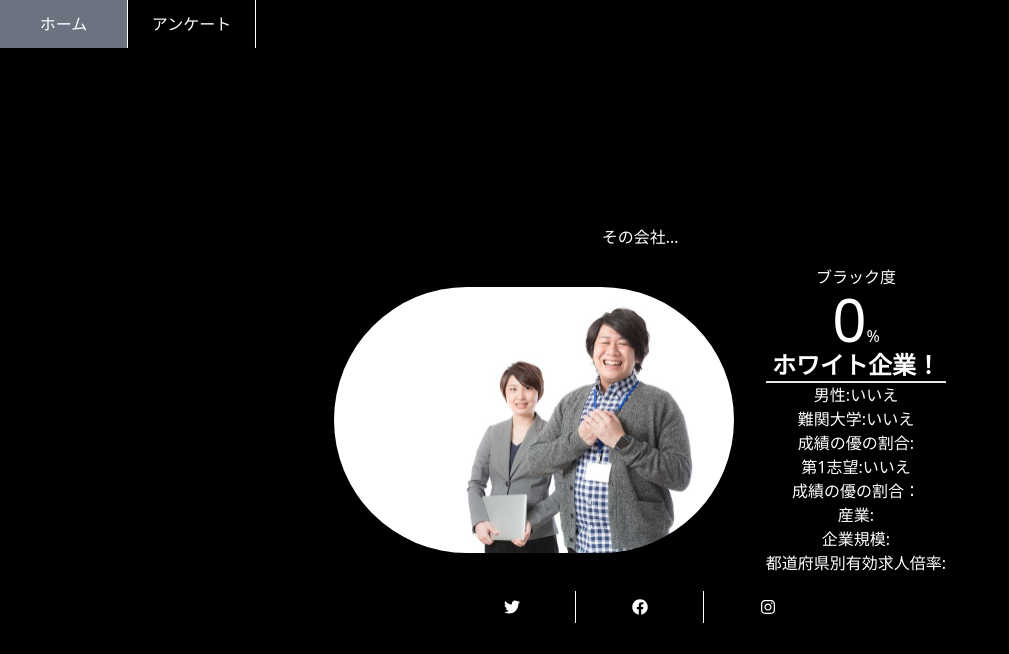
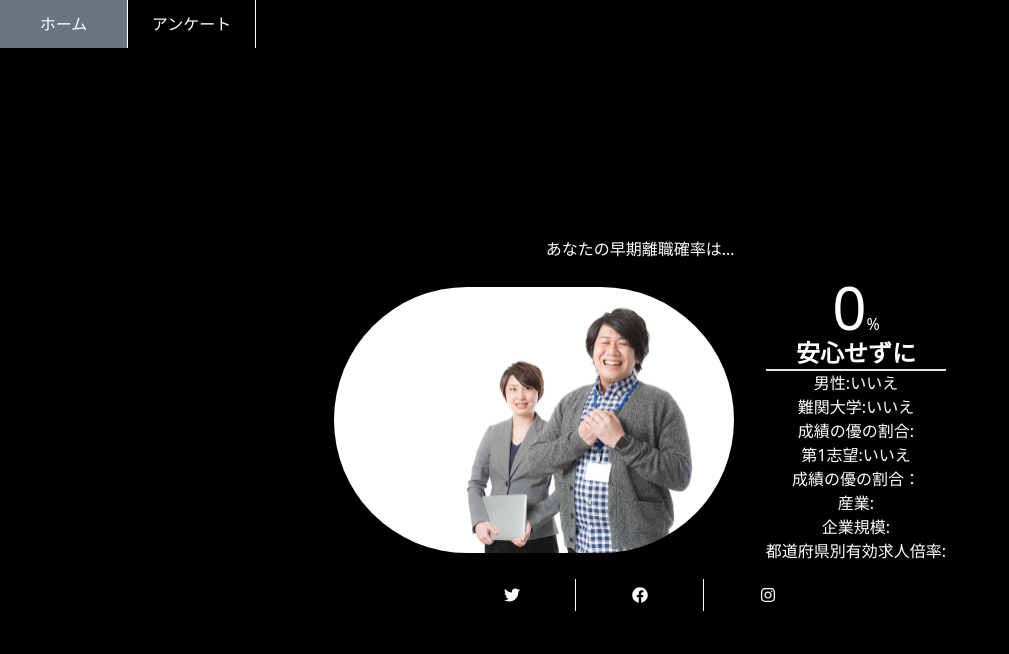
Before and after one commit to s-uei/early-retirement-checker, a Next.js app: page /result in a window 1280 px wide. Shown: the top 654 px of the page, without its empty margins (0-1009 px from the left). Built offline with nearby package versions, Linux system fonts and the light colour scheme.

Commit message:
ブラック企業->早期離職

```diff
--- a/pages/index.tsx
+++ b/pages/index.tsx
@@ -12,7 +12,8 @@ function HomePage() {
   return (
     <>
       <Hero>
-        <h1>ブラック企業チェック</h1>
+        <h1>早期退職判定</h1>
+        <p>※開発中です</p>
       </Hero>
       <Container>
         <form action="/result" method="GET">
--- a/pages/result.tsx
+++ b/pages/result.tsx
@@ -10,16 +10,24 @@ function ResultPage() {
   const data: { text: string; src: string; color: string } = isNaN(p)
     ? { text: "測定不能", src: "/img/nan.jpg", color: "text-gray-500" }
     : p > 0.4
-    ? { text: "ブラックかも…", src: "/img/black.jpg", color: "text-red-500" }
+    ? {
+        text: "転職準備",
+        src: "/img/black.jpg",
+        color: "text-red-500",
+      }
     : p > 0.1
-    ? { text: "グレー企業？", src: "/img/gray.jpg", color: "text-yellow-500" }
-    : { text: "ホワイト企業！", src: "/img/white.jpg", color: "text-white" };
+    ? {
+        text: "あなた次第",
+        src: "/img/gray.jpg",
+        color: "text-yellow-500",
+      }
+    : { text: "安心せずに", src: "/img/white.jpg", color: "text-white" };
   const imgWidth = 800;
   const imgHeight = 533;
   const imgRatio = 0.5;
   return (
     <div className="flex flex-col w-screen min-h-screen bg-black text-white justify-center items-center gap-4 pt-12">
-      <p>その会社…</p>
+      <p>あなたの早期離職確率は…</p>
       <div className="flex flex-wrap items-center gap-8 w-full justify-center">
         <img
           src={data.src}
@@ -29,7 +37,6 @@ function ResultPage() {
           className="rounded-full"
         />
         <div className="flex flex-col items-center">
-          <p>ブラック度</p>
           <p>
             <span className="text-6xl">{Math.floor(p * 100)}</span>%
           </p>
```
